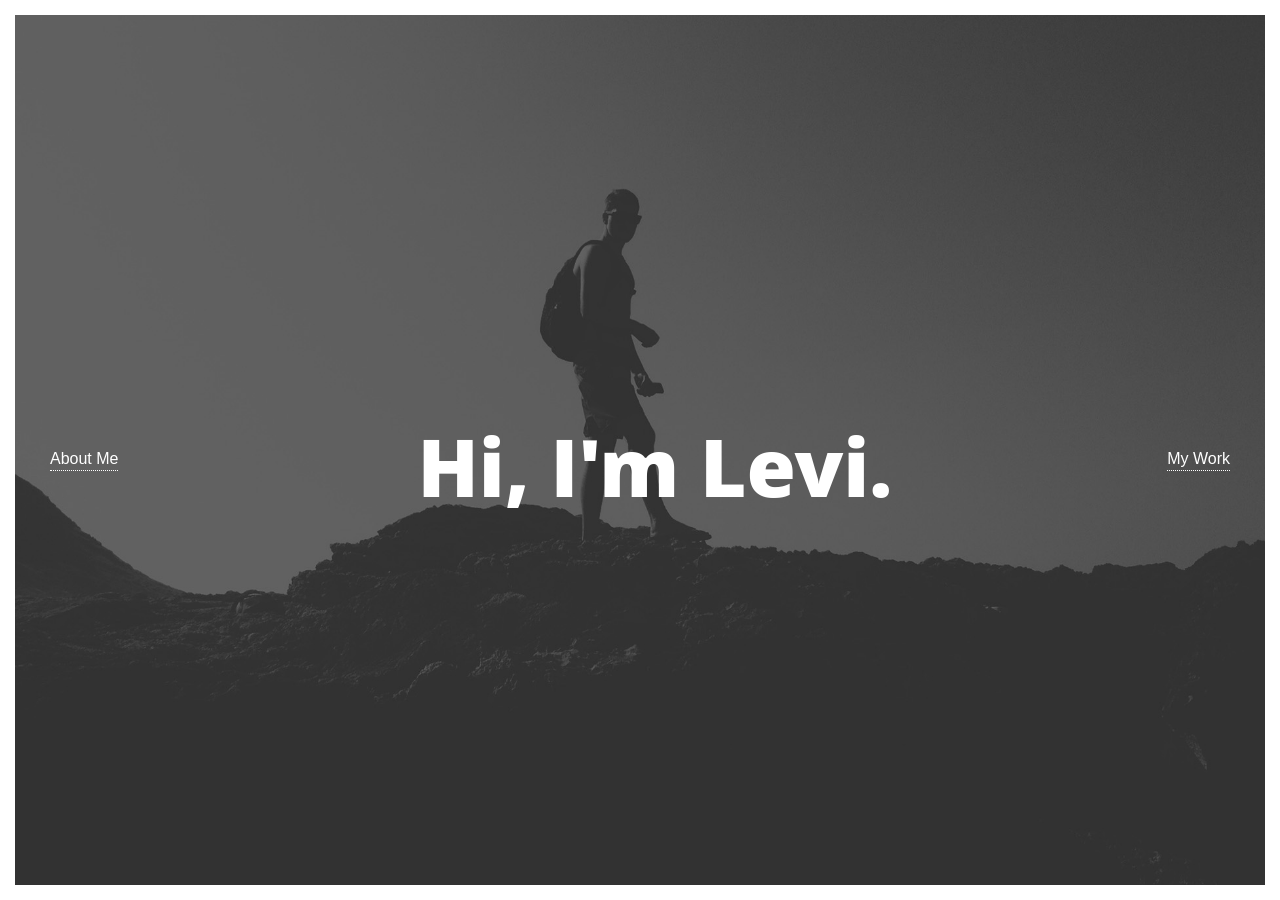
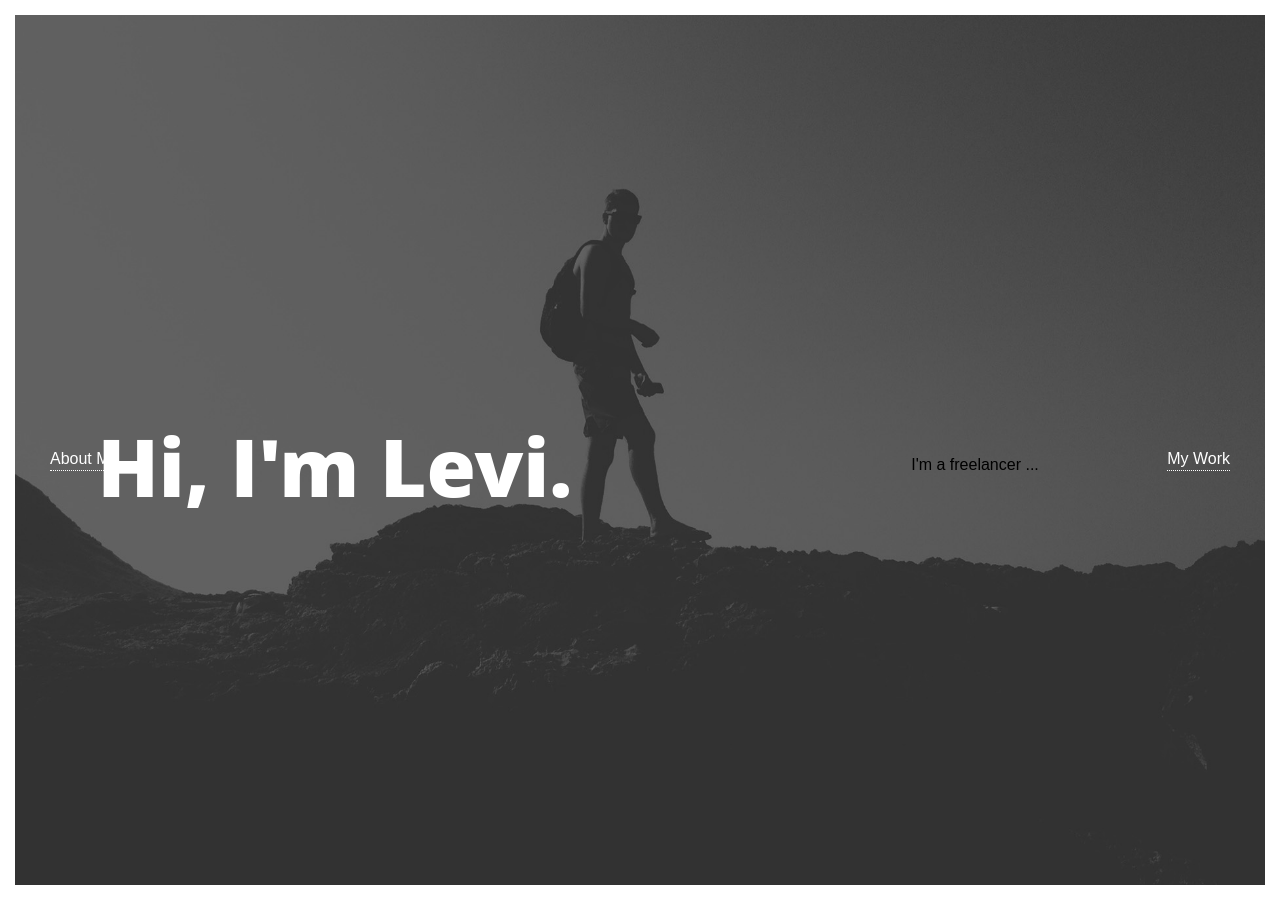
Before and after one commit to levibrooke/levibrooke.github.io, a Jekyll site: the page built from index.html, in a window 1280 px wide. Built offline with Jekyll 4.4.1, drawn with Linux system fonts in a browser that asks for light colours; nearby versions of some CDN libraries.

Commit message:
Tagline change

```diff
--- a/index.html
+++ b/index.html
@@ -8,14 +8,12 @@
     <div id="content">
         <div class="landing blocks align-center">
             <div class="welcome block text-align-center"><h1>Hi, I'm Levi.</h1></div>
-            <a class="nav-link left" href="">About Me</a>
-            <a class="nav-link right" href="">My Work</a>
-        </div>
-        <div class="tagline blocks align-center">
-            <div class="block text-align-center">
+            <div class="tagline block text-align-center">
                 <span class="open">I'm a </span>
                 <span class="close">freelancer ...</span>
             </div>
+            <a class="nav-link left" href="">About Me</a>
+            <a class="nav-link right" href="">My Work</a>
         </div>
     </div>
 </div>
```
